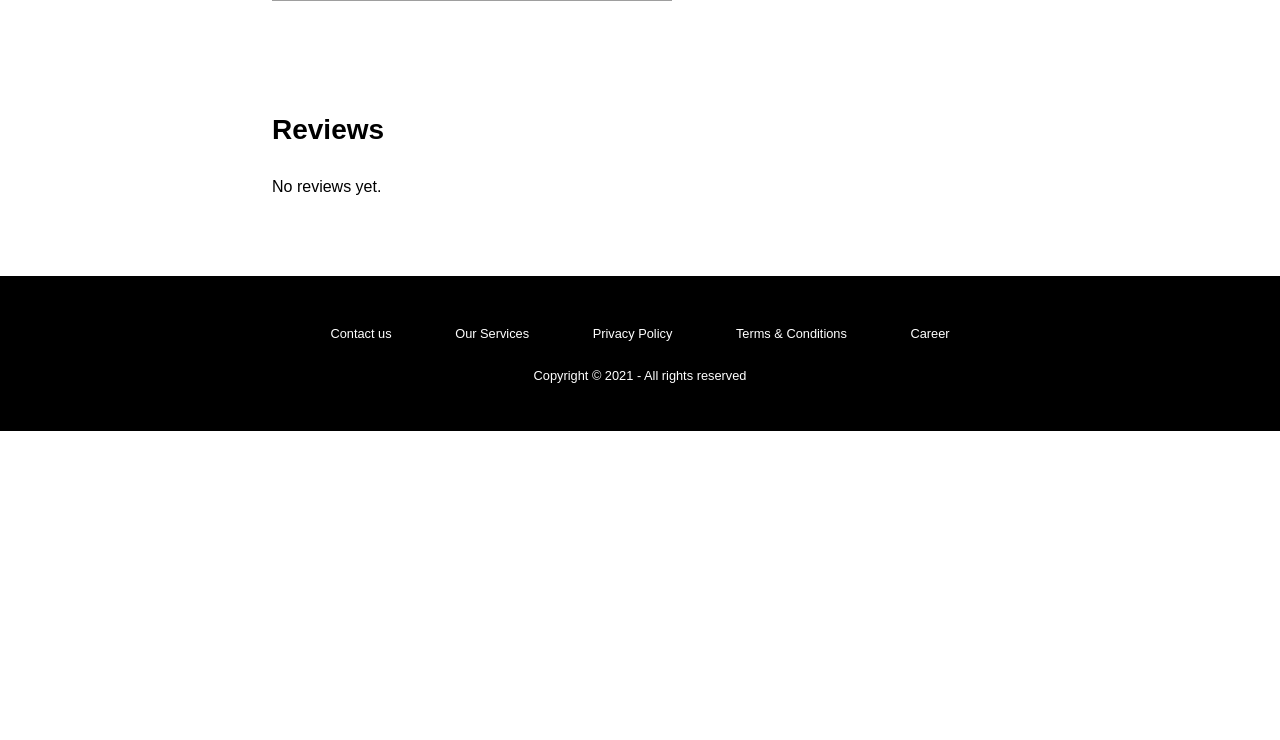
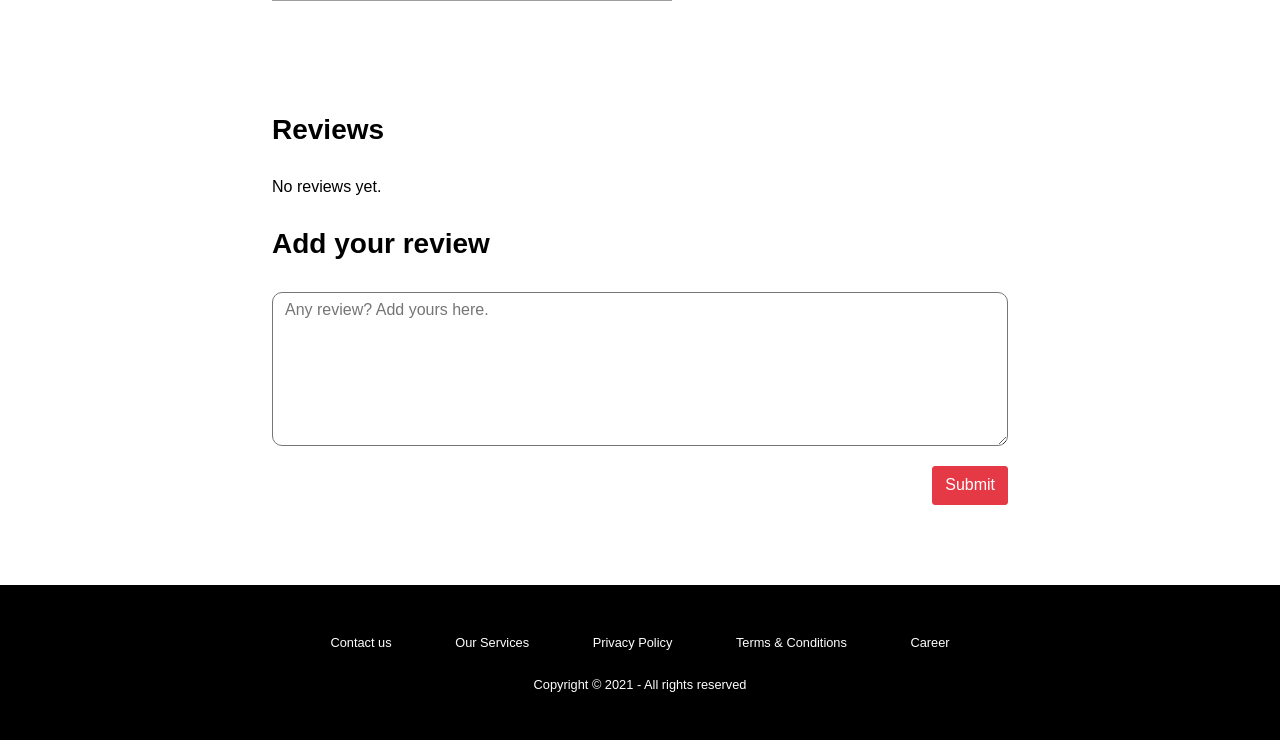
Before and after one commit to samah-basheer/foodish, a PHP site: page /frontend/pages/restaurant-details.php?id=1 in a window 1280 px wide. Shown: the part 1179-1919 px from the top of the page. Before the commit the page ends 1610 px from the top, so only its background shows below. Run offline with PHP 8.4, Linux system fonts and the light colour scheme; the visitor is signed in with stand-in values (Sample User, id 1); data that the repository does not hold is empty; grey boxes are pictures that could not be loaded.

Commit message:
added reviews button

```diff
--- a/frontend/assets/css/style.css
+++ b/frontend/assets/css/style.css
@@ -1583,3 +1583,27 @@ select {
   font-size: 33px;
   color: white;
 }
+.add-review textarea {
+  width: 100%;
+  max-width: 100%;
+  padding-left: 12px;
+  padding-top: 8px;
+  border-radius: 10px;
+}
+.add-review-btn {
+  background: #e63946;
+  border-color: #e63946;
+  color: #fff;
+  text-decoration: none;
+  min-height: 32px;
+  line-height: 2.30769231;
+  padding: 0 12px;
+  text-shadow: none;
+  cursor: pointer;
+  border-width: 1px;
+  border-style: solid;
+  -webkit-appearance: none;
+  border-radius: 3px;
+  white-space: nowrap;
+  box-sizing: border-box;
+}
--- a/frontend/pages/restaurant-details.php
+++ b/frontend/pages/restaurant-details.php
@@ -66,6 +66,15 @@ include_once '../includes/header.php';
                 }
                 ?>
             </div>
+            <div class="add-review pt-2">
+                <h3 class="pb-2">Add your review</h3>
+                <form action="" method="post">
+                    <textarea rows="8" placeholder="Any review? Add yours here."></textarea>
+                    <p class="text-right">
+                        <button type="submit" class="add-review-btn mt-1">Submit</button>
+                    </p>
+                </form>
+            </div>
         </div>
         <div class="col-md-2"></div>
     </div>
```
